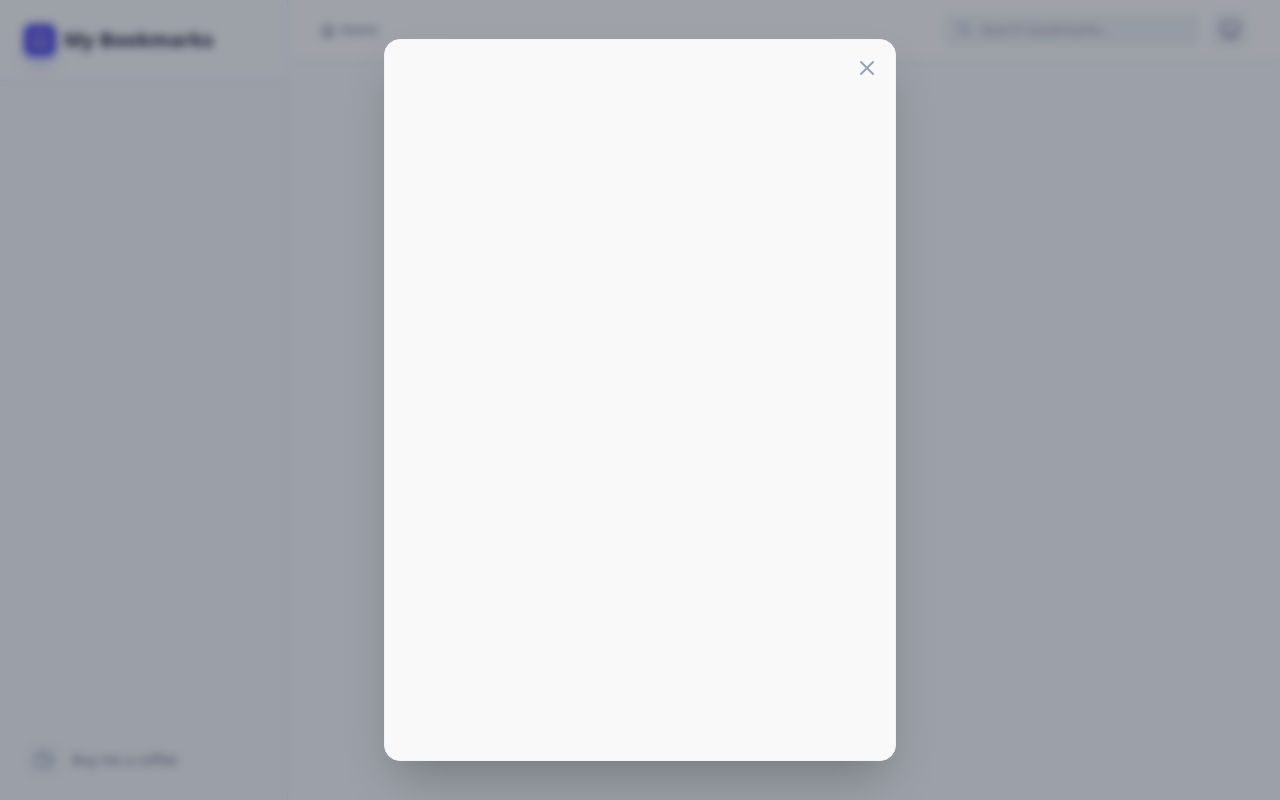
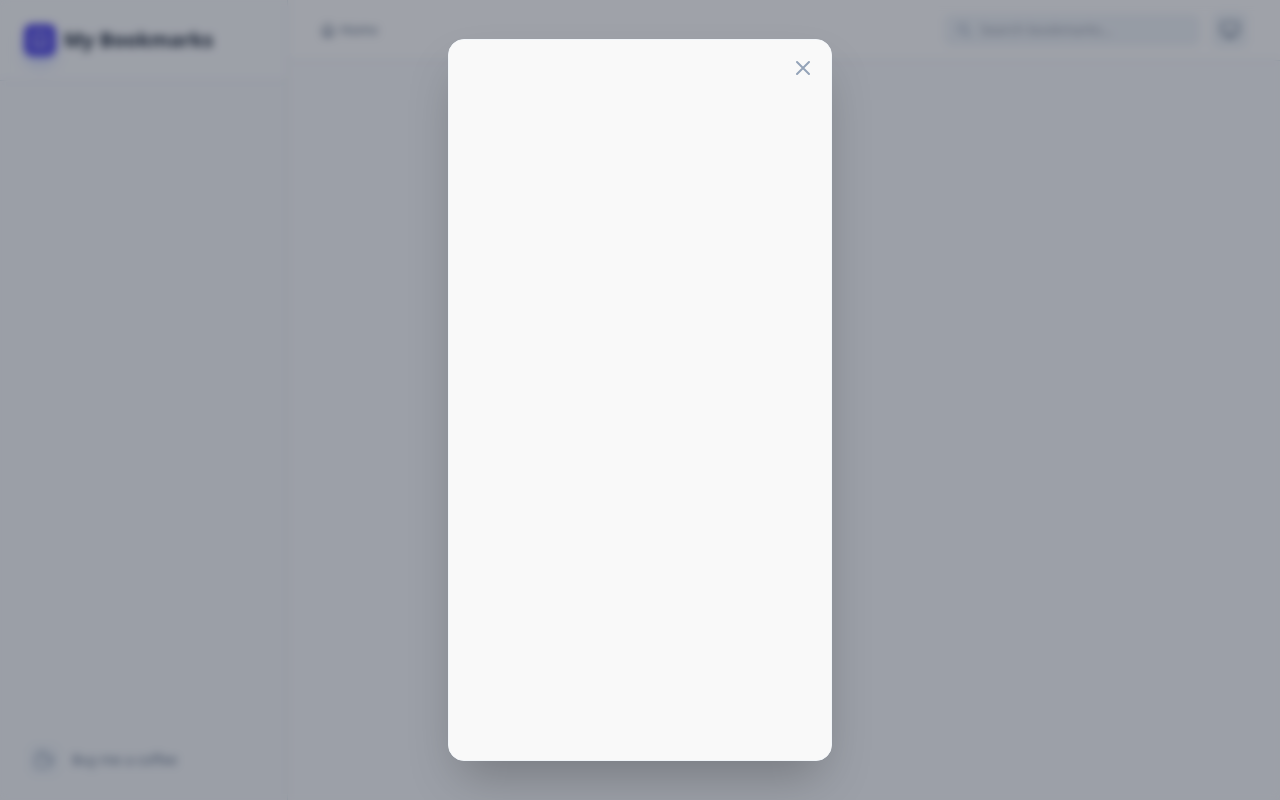
Before and after one commit to atay123/bookmarkNav, a browser extension: page newtab.html in a window 1280 px wide. Both pictures are taken after a click on the button "Buy me a coffee". Drawn offline with nearby package versions, Linux system fonts and the light colour scheme; files that its build step writes are made by us from their sources.

Commit message:
Update newtab.html

```diff
--- a/newtab.html
+++ b/newtab.html
@@ -191,7 +191,7 @@
         <div class="fixed inset-0 bg-slate-900/40 backdrop-blur-sm transition-opacity" id="donate-backdrop"></div>
 
         <div class="flex min-h-full items-center justify-center p-4 text-center">
-            <div class="relative transform overflow-hidden rounded-2xl bg-white text-left shadow-2xl transition-all w-full max-w-lg border border-slate-100 dark:bg-slate-800 dark:border-slate-700">
+            <div class="relative transform overflow-hidden rounded-2xl bg-white text-left shadow-2xl transition-all w-full max-w-sm border border-slate-100 dark:bg-slate-800 dark:border-slate-700">
 
                 <!-- Close Button -->
                 <button type="button" id="btn-close-donate" class="absolute top-4 right-4 text-slate-400 hover:text-slate-500 dark:hover:text-slate-300 focus:outline-none transition-colors z-10">
```
